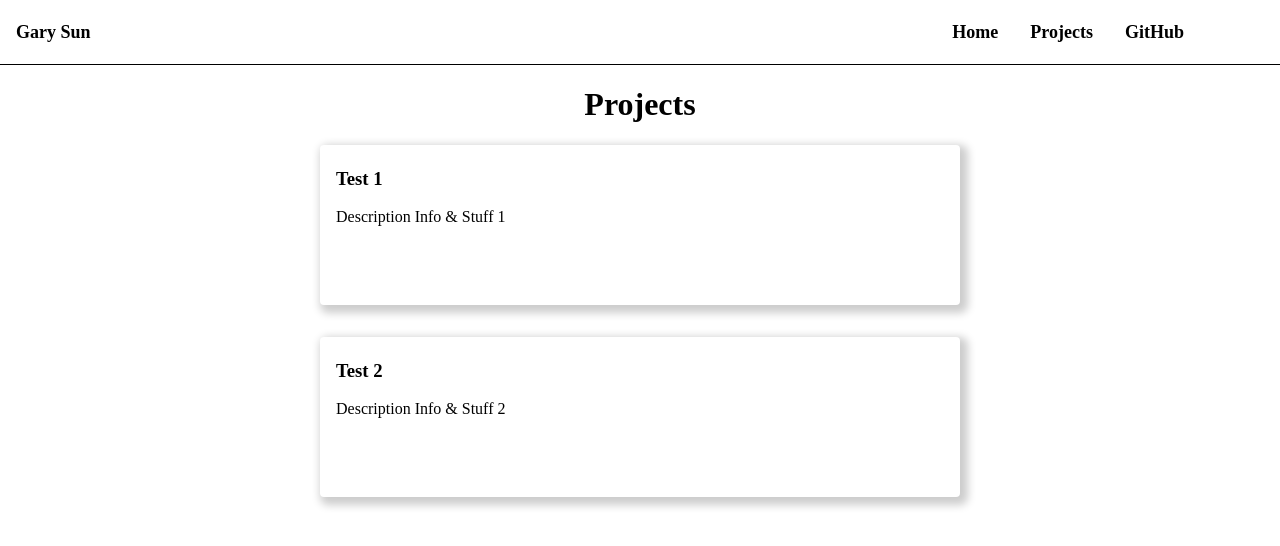
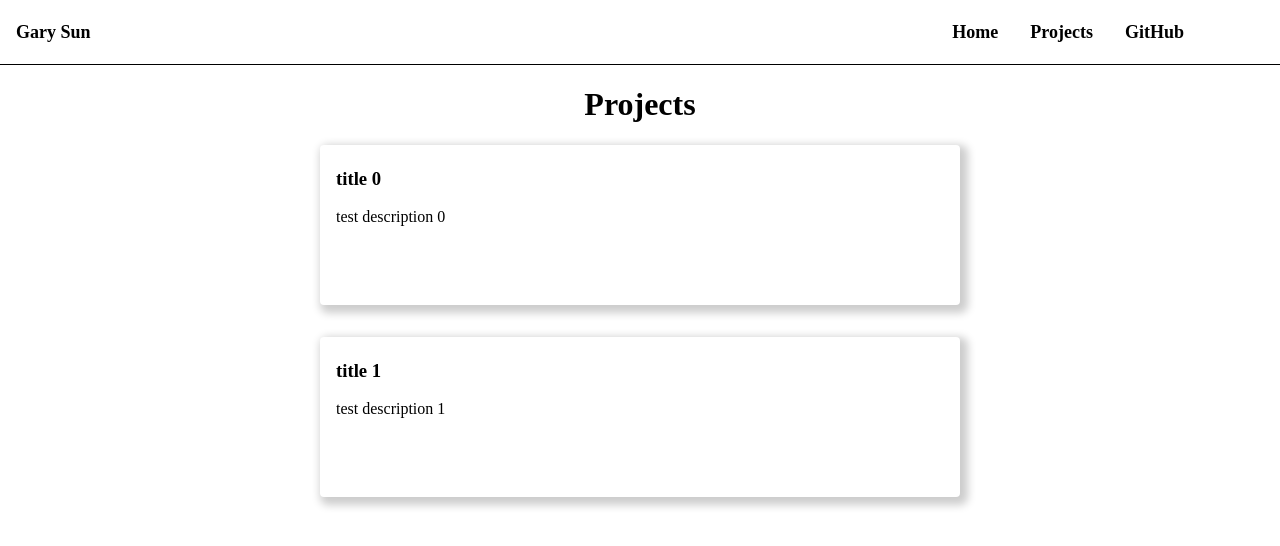
Before and after one commit to sungary/sungary.github.io, a React (Create React App) app: page /Projects in a window 1280 px wide. Shown: the top 546 px of the page. Built offline with nearby package versions, Linux system fonts and the light colour scheme.

Commit message:
updated code to display cards with data from json

```diff
--- /dev/null
+++ b/src/data.json
@@ -0,0 +1,16 @@
+{
+    "Projects": [
+        {
+            "id": "0",
+            "title": "title 0",
+            "sdescription": "test description 0",
+            "ldescription": "test long description 0"
+        },
+        {
+            "id": "1",
+            "title": "title 1",
+            "sdescription": "test description 1",
+            "ldescription": "test long description 1"
+        }
+    ]
+}
--- a/src/pages/Projects.js
+++ b/src/pages/Projects.js
@@ -1,5 +1,6 @@
 import React from 'react';
 import "./pages.css";
+import data from "../data.json";
 
 var isClickEventListener = false;
 
@@ -7,10 +8,10 @@ var isClickEventListener = false;
 function getData(e) {
     if(e.target.className.includes('card') || e.target.className.includes('container')){
         document.getElementById('h3Value').textContent = e.target.querySelector('h3').innerText
-        document.getElementById('pValue').textContent = e.target.querySelector('p').innerText
+        document.getElementById('pValue').textContent = data.Projects[e.target.getAttribute('datakey')].ldescription
     } else if(e.target.parentNode.className === 'container'){
         document.getElementById('h3Value').textContent = e.target.parentNode.querySelector('h3').innerText
-        document.getElementById('pValue').textContent = e.target.parentNode.querySelector('p').innerText
+        document.getElementById('pValue').textContent = data.Projects[e.target.getAttribute('datakey')].ldescription
     }
 
 }
@@ -30,7 +31,7 @@ const onClick = (e) => {
             }
         }
     } else if(isClickEventListener){
-        document.removeEventListener('click',onClick)
+        document.removeEventListener('click', onClick)
         isClickEventListener = false
     }
 }
@@ -38,27 +39,22 @@ const onClick = (e) => {
 const Projects = () => {
     document.title = "Projects";
     document.addEventListener('click', onClick)
+
     return (
         <div>
             <h1 className='title'>Projects</h1>
 
-            <div className='outerCard'>
-                <div className='card' >
-                    <div className='container'>
-                        <h3 className="disableSelect">Test 1</h3>
-                        <p className="disableSelect">Description Info & Stuff 1</p>
+            {/* This is where the cards are created */}
+            {data.Projects.map((card) => (
+                <div className='outerCard' key={card.id}>
+                    <div className='card' datakey={card.id}>
+                        <div className='container' datakey={card.id}>
+                            <h3 id="title" className="disableSelect" datakey={card.id}>{card.title}</h3>
+                            <p id="sdescription" className="disableSelect" datakey={card.id}>{card.sdescription}</p>
+                        </div>
                     </div>
                 </div>
-            </div>
-
-            <div className='outerCard'>
-                <div className='card'>
-                    <div className='container'>
-                        <h3 className="disableSelect">Test 2</h3>
-                        <p className="disableSelect">Description Info & Stuff 2</p>
-                    </div>
-                </div>
-            </div>
+            ))}
 
             {/* This is where the popup/overlay is shown which a card is clicked on */}
             <div id="popup" className='overlayOff' >
```
